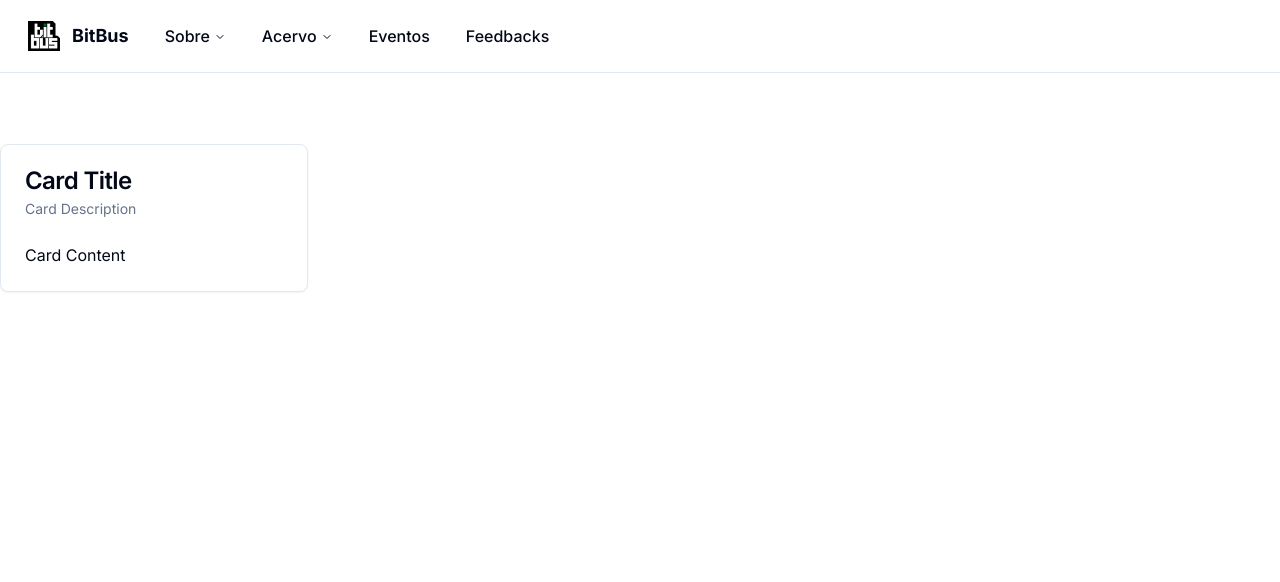
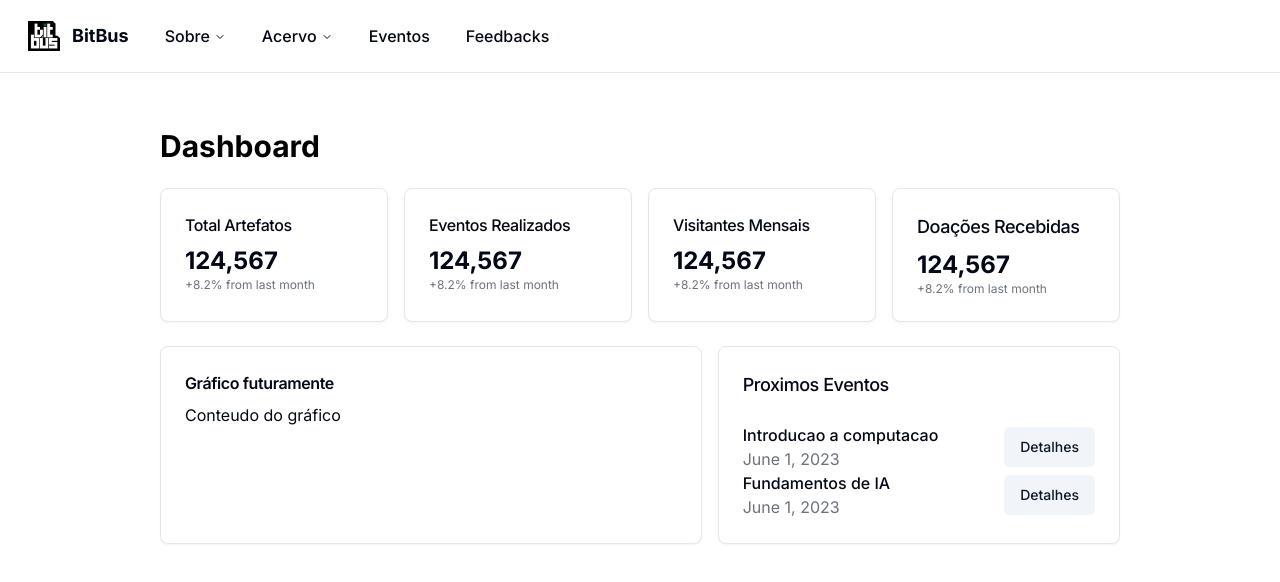
Before and after one commit to matregnago/bit-bus, a Next.js app: page / in a window 1280 px wide. Shown: the top 582 px of the page. Built offline with nearby package versions, Linux system fonts and the light colour scheme.

Commit message:
update main dashboard

```diff
--- a/app/page.tsx
+++ b/app/page.tsx
@@ -1,27 +1,29 @@
-import { NavBar } from '@/components/global/navbar'
-import Link from 'next/link'
-import {
-  Card,
-  CardContent,
-  CardDescription,
-  CardHeader,
-  CardTitle
-} from '@/components/ui/card'
+import InfoCards from "@/components/dashboard/generalInfoCards";
+import UpcomingEventsCard from "@/components/dashboard/upcomingEventsCard";
+import { NavBar } from "@/components/global/navbar";
+import Link from "next/link";
+import { Card, CardContent, CardHeader, CardTitle } from "@/components/ui/card";
 export default function Home() {
   return (
     <div>
       <NavBar />
-      <div className="mt-36 grid gap-4 md:grid-cols-2 lg:grid-cols-4">
-        <Card>
-          <CardHeader>
-            <CardTitle>Card Title</CardTitle>
-            <CardDescription>Card Description</CardDescription>
-          </CardHeader>
-          <CardContent>
-            <p>Card Content</p>
-          </CardContent>
-        </Card>
+      <div className="mx-40">
+        <h1 className="text-black text-3xl font-bold mt-32 mb-6">Dashboard</h1>
+        <InfoCards />
+        <div className="grid gap-4 md:grid-cols-2 lg:grid-cols-7 mt-6">
+          <Card className="col-span-4">
+            <CardHeader className="flex flex-row items-center justify-between space-y-0 pb-2">
+              <CardTitle className="text-base font-lg">
+                Gráfico futuramente
+              </CardTitle>
+            </CardHeader>
+            <CardContent>
+              <p>Conteudo do gráfico</p>
+            </CardContent>
+          </Card>
+          <UpcomingEventsCard />
+        </div>
       </div>
     </div>
-  )
+  );
 }
--- /dev/null
+++ b/components/dashboard/generalInfoCards.tsx
@@ -0,0 +1,60 @@
+import { Card, CardContent, CardHeader, CardTitle } from "@/components/ui/card";
+
+export default function InfoCards() {
+  return (
+    <div className="grid gap-4 md:grid-cols-2 lg:grid-cols-4">
+      <Card>
+        <CardHeader className="flex flex-row items-center justify-between space-y-0 pb-2">
+          <CardTitle className="text-base font-medium">
+            Total Artefatos
+          </CardTitle>
+        </CardHeader>
+        <CardContent>
+          <div className="text-2xl font-bold">124,567</div>
+          <p className="text-xs text-gray-500 dark:text-gray-400">
+            +8.2% from last month
+          </p>
+        </CardContent>
+      </Card>
+      <Card>
+        <CardHeader className="flex flex-row items-center justify-between space-y-0 pb-2">
+          <CardTitle className="text-base font-medium">
+            Eventos Realizados
+          </CardTitle>
+        </CardHeader>
+        <CardContent>
+          <div className="text-2xl font-bold">124,567</div>
+          <p className="text-xs text-gray-500 dark:text-gray-400">
+            +8.2% from last month
+          </p>
+        </CardContent>
+      </Card>
+      <Card>
+        <CardHeader className="flex flex-row items-center justify-between space-y-0 pb-2">
+          <CardTitle className="text-base font-medium">
+            Visitantes Mensais
+          </CardTitle>
+        </CardHeader>
+        <CardContent>
+          <div className="text-2xl font-bold">124,567</div>
+          <p className="text-xs text-gray-500 dark:text-gray-400">
+            +8.2% from last month
+          </p>
+        </CardContent>
+      </Card>
+      <Card>
+        <CardHeader className="flex flex-row items-center justify-between space-y-0 pb-2">
+          <CardTitle className="text-lg font-medium">
+            Doações Recebidas
+          </CardTitle>
+        </CardHeader>
+        <CardContent>
+          <div className="text-2xl font-bold">124,567</div>
+          <p className="text-xs text-gray-500 dark:text-gray-400">
+            +8.2% from last month
+          </p>
+        </CardContent>
+      </Card>
+    </div>
+  );
+}
--- /dev/null
+++ b/components/dashboard/upcomingEventsCard.tsx
@@ -0,0 +1,28 @@
+import { Card, CardContent, CardHeader, CardTitle } from "@/components/ui/card";
+import { Button } from "../ui/button";
+
+export default function UpcomingEventsCard() {
+  return (
+    <Card className="col-span-3">
+      <CardHeader className="">
+        <CardTitle className="text-lg font-medium">Proximos Eventos</CardTitle>
+      </CardHeader>
+      <CardContent>
+        <div className="flex items-center justify-between">
+          <div>
+            <h3 className="font-medium">Introducao a computacao</h3>
+            <p className="text-gray-500 dark:text-gray-400">June 1, 2023</p>
+          </div>
+          <Button variant="secondary">Detalhes</Button>
+        </div>
+        <div className="flex items-center justify-between">
+          <div>
+            <h3 className="font-medium">Fundamentos de IA</h3>
+            <p className="text-gray-500 dark:text-gray-400">June 1, 2023</p>
+          </div>
+          <Button variant="secondary">Detalhes</Button>
+        </div>
+      </CardContent>
+    </Card>
+  );
+}
```
